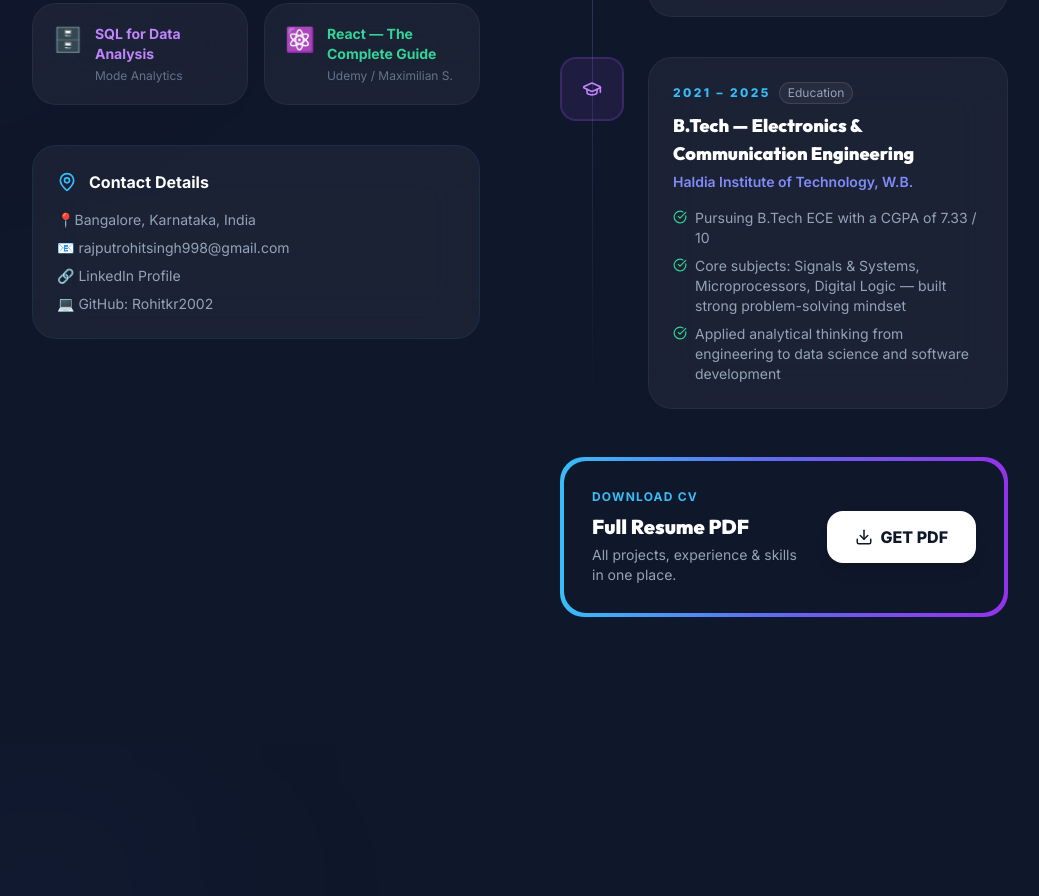
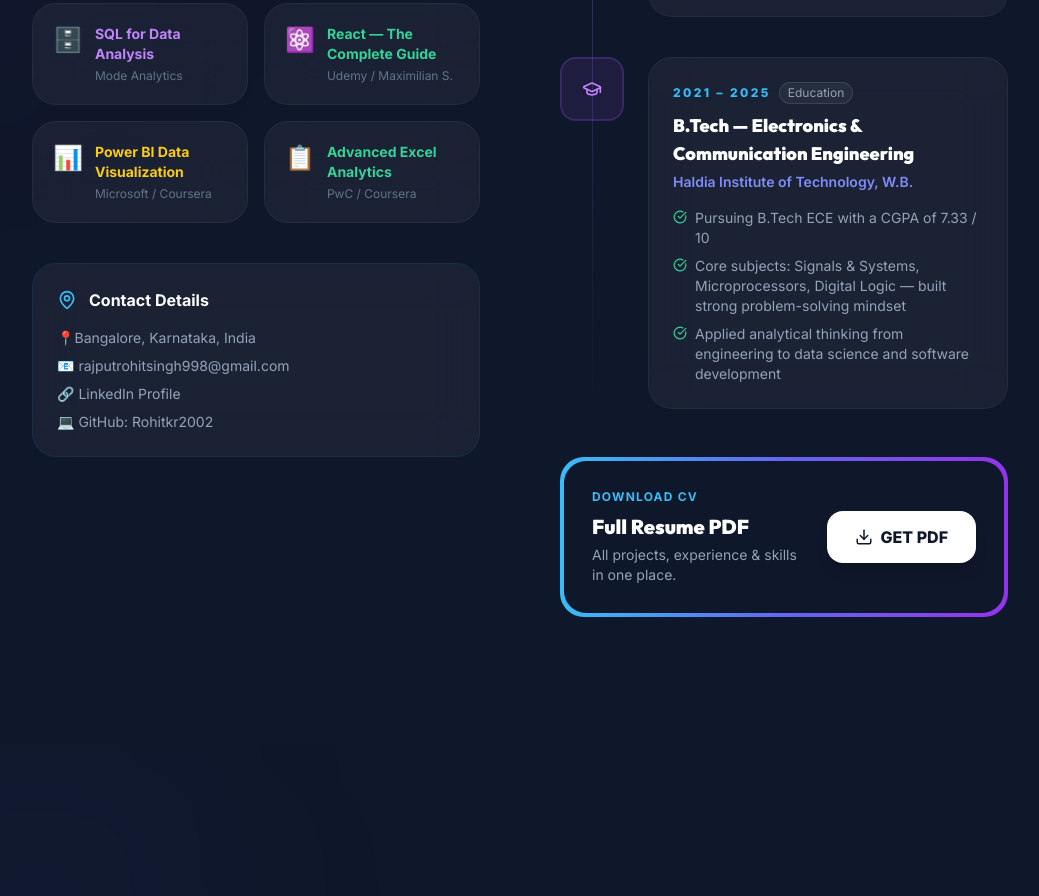
Before and after one commit to Rohitkr2002/Data-Analysis-Portfolio, a React (Vite) app: page / in a window 1280 px wide. Shown: the part 7440-8336 px from the top of the page, without its empty margins (120-1159 px from the left). Built offline with nearby package versions, Linux system fonts and the light colour scheme.

Commit message:
Add Power BI and Excel certifications with image support

```diff
--- a/src/components/SkillsExperience.jsx
+++ b/src/components/SkillsExperience.jsx
@@ -6,6 +6,8 @@
 import pythonCert from '../assets/certifications/python_data.png';
 import sqlCert from '../assets/certifications/sql_data.png';
 import reactCert from '../assets/certifications/react_data.png';
+import powerbiCert from '../assets/certifications/power_bi_data.png';
+import excelCert from '../assets/certifications/excel_data.png';
 
 const SkillsExperience = () => {
   const [selectedCert, setSelectedCert] = useState(null);
@@ -24,6 +26,8 @@
     { name: 'Python for Data Science',        org: 'IBM / Coursera',         icon: '🐍', color: 'text-indigo-400',  image: pythonCert },
     { name: 'SQL for Data Analysis',          org: 'Mode Analytics',         icon: '🗄️', color: 'text-purple-400',  image: sqlCert    },
     { name: 'React — The Complete Guide',     org: 'Udemy / Maximilian S.',   icon: '⚛️', color: 'text-emerald-400', image: reactCert   },
+    { name: 'Power BI Data Visualization',    org: 'Microsoft / Coursera',   icon: '📊', color: 'text-yellow-400',  image: powerbiCert },
+    { name: 'Advanced Excel Analytics',       org: 'PwC / Coursera',         icon: '📋', color: 'text-emerald-400', image: excelCert   },
   ];
 
   const experience = [
```
Also changed, not shown: src/assets/certifications/excel_data.png (added), src/assets/certifications/power_bi_data.png (added).
